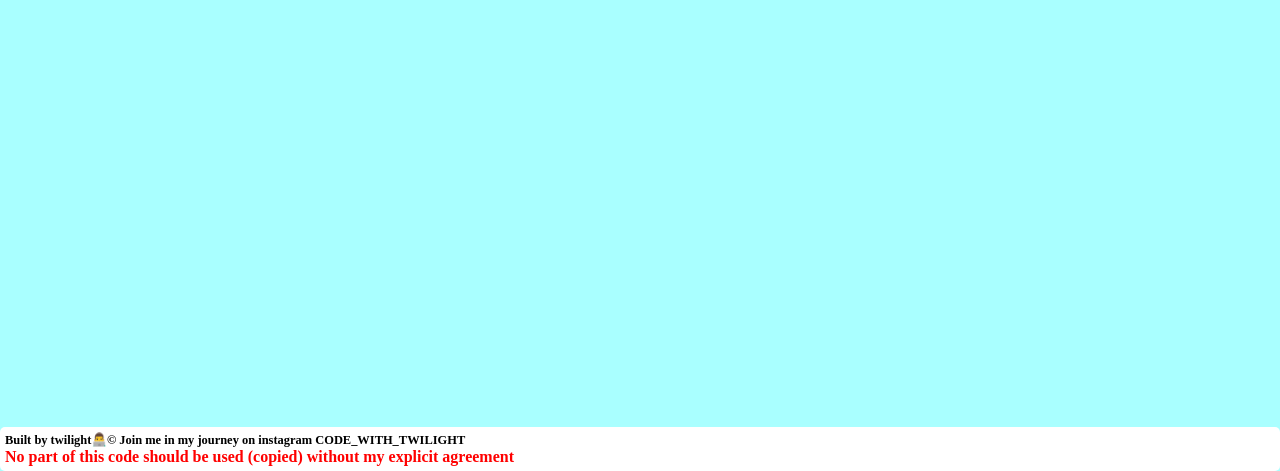
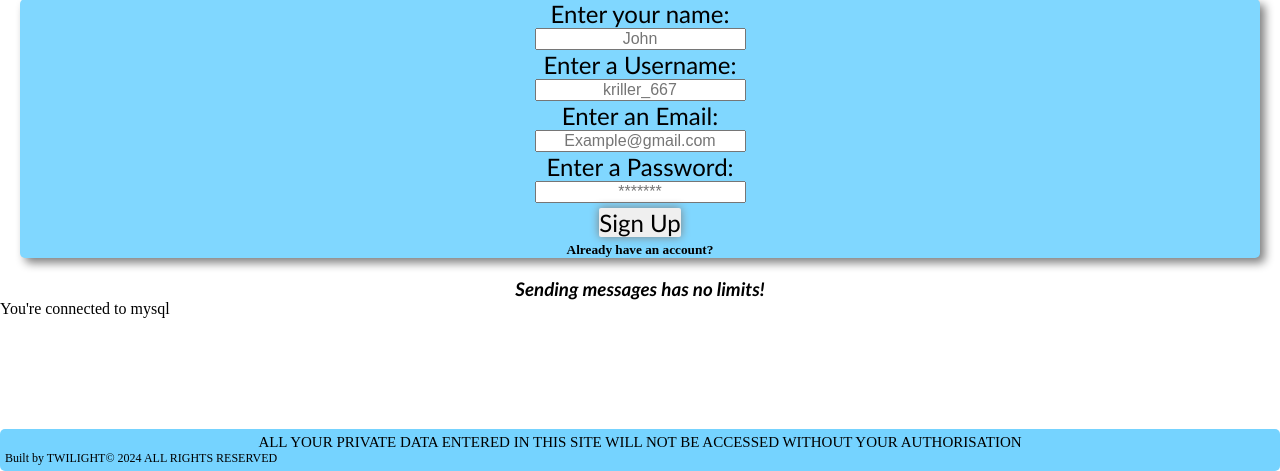
Before and after one commit to Drewlad/Project, a PHP site: page / in a window 1280 px wide. Shown: the part 329-800 px from the top of the page. Run offline with PHP 8.4, Linux system fonts and the light colour scheme.

Commit message:
Add files via upload

```diff
--- /dev/null
+++ b/Index.php
@@ -0,0 +1,89 @@
+<!DOCTYPE html>
+<html lang="en">
+<head>
+    <meta charset="UTF-8">
+    <meta name="viewport" content="width=device-width, initial-scale=1.0">
+    <link rel="stylesheet" href="style.css">
+    <link rel="icon" type="image/png" href="Chatter logo.png">
+    <title>www.Chatter.com</title>
+</head>
+<body>
+    <h1>Welcome to the chatter<img src="chatterlogo.png" id="img1" alt="chatter logo"></h1>
+    <form action="index.php" method="post">
+        <div id="div1">
+            <label for="name">Enter your name:</label>
+            <input type="text" id="name" name="name" placeholder="John" required><br>
+
+            <label for="Username">Enter a Username:</label>
+            <input type="text" id="Username" name="Username" placeholder="kriller_667" required><br>
+
+            <label for="email">Enter an Email:</label>
+            <input type="email" id="email" name="email" placeholder="Example@gmail.com" required><br>
+
+            <label for="Password">Enter a Password:</label>
+            <input type="Password" id="Password" name="Password" placeholder="*******" required><br>
+            <button id="Submit" name="SignUp">Sign Up</button>
+            <p><h5><a href="chattersign In.php">Already have an account?</a></h5></p>
+        </div>
+    </form>
+    <p><h3 id="h31">Sending messages has no limits!</h3></p>
+    <footer>
+        <p>ALL YOUR PRIVATE DATA ENTERED IN THIS SITE WILL NOT BE ACCESSED WITHOUT YOUR AUTHORISATION</p>
+        <a href="https://twilight-portfolio.netlify.app/">
+            <p id="p1">Built by TWILIGHT© 2024 ALL RIGHTS RESERVED</p></a>
+    </footer>
+    <script src="script.js"></script>
+</body>
+</html>
+
+<?php
+
+//connect to database
+  $db_server = "localhost";
+  $db_user = "root";
+  $db_password = "";
+  $db_name = "registration_data";
+
+  $conn = mysqli_connect($db_server, $db_user, $db_password, $db_name);
+try {
+      if ($conn) {
+    echo "You're connected to mysql" ."<br>";
+  }
+}
+catch (mysqli_sql_exception) {
+    echo "Error occured while connecting!";
+}
+//inserting data in database table when singup
+    if ($_SERVER["REQUEST_METHOD"] == "POST") {
+
+        if (isset($_POST["SignUp"])) {
+           $name = $_POST["name"];
+            $username = $_POST["Username"];
+            $email = $_POST["email"];
+            $password = $_POST["Password"];
+            $hash=password_hash($password,PASSWORD_DEFAULT);
+
+            $sql ="INSERT INTO user_infos (name,username,Email,Password)
+                   VALUES('$name','$username','$email','$hash')";
+
+                header("locatin:home.php");
+
+
+            try {
+                    if (mysqli_query($conn, $sql)) {
+                    echo "Data has been inserted successfully into the database table!";
+
+            }
+         }
+            catch (mysqli_sql_exception) {
+                echo "coud not insert data in database table!" . $sql . "<br>" . mysqli_error($conn);
+            }
+
+
+}
+    }
+// Close MySQL connection
+mysqli_close($conn);
+
+
+?>
--- a/style.css
+++ b/style.css
@@ -1,86 +1,207 @@
 *{
     box-sizing: border-box;
-    margin: 0;
-    padding: 0;
+    margin: 0px;
+    padding: 0px;
 }
 a{
     text-decoration: none;
     color: black;
 }
-body{
-    background-color:hsla(180, 100%, 50%, 0.336)
+h1{
+    text-align: center;
+    font-family: fantasy;
 }
-.container{
+#img1{
+    background: none;
+    font-size:smaller;
+    border-radius: 100%;
+}
+#div1{
+    position: relative;
+    text-align: center;
+    background-color: hsl(199, 100%, 75%);
+    border: none;
     border-radius: 5px;
-    border: 1px solid black;
+    margin-top: 20px;
+    margin: 20px;
+    align-content: center;
+    box-shadow: 5px 5px 10px gray;
+}
+#div1 label{
+    font-size: 1.5em;
+    font-family: 'Gill Sans', 'Gill Sans MT', Calibri, 'Trebuchet MS', sans-serif;
+    display:flex;
+    flex-direction: column;
+}
+#div1 input{
+    align-items: center;
     text-align: center;
-    margin: 0;
-    padding: 10px 10px;
-    background-color: white;
-    width: 100%;
-    height: 25%;
+    font-size: 1em;
+    display:inline-block;
 }
-#clear{
-    margin-top:5px;
-    float: right;
-    background-color: hsl(0, 0%, 50%);
-    width: 34px;
-    height: 34px;
-    border-radius: 50%;
+#div1 button{
+    align-items: center;
+    border: none;
+    box-shadow: 0px 0px 10px gray;
+    border-radius: 2px;
+    font-size: 1.5em;
+    font-family: 'Gill Sans', 'Gill Sans MT', Calibri, 'Trebuchet MS', sans-serif;
+    margin-top: 5px;
+    margin-bottom: 5px;
 }
-#clear:hover{
-    background-color: hsl(0, 100%, 50%);
+#div1 button:hover{
+    background-color: hwb(0 50% 50%);
 }
-.delete{
-    animation-name: turn;
-    animation-duration: 1.5s;
+#div1 button:active{
+    background-color: hwb(0 50% 80%);
 }
-@keyframes turn{
-    100%{transform: rotate(360deg);}
- }
-.container input{
-    margin: 10px;
-    padding: 5px 10px;
+/*Register form footer */
+#h31{
+    text-align: center;
     font-style: italic;
-    font-weight: bolder;
+    font-family: 'Trebuchet MS', 'Lucida Sans Unicode', 'Lucida Grande', 'Lucida Sans', Arial, sans-serif;
 }
-.container button{
-    border-radius: 5px;
-    margin-left: 5px;
-    border: none;
-    padding: 5px 5px;
-    background-color: hsl(120, 94%, 66%);
-    font-size: 20px;
-    cursor: pointer;
-}
-.tasks{
-    display: flex;
-    justify-content: space-evenly;
-    align-content: center;
-    align-items: center;
-    background-color:hsl(0, 0%, 100%);
+#h32{
+    text-align: center;
+    margin-top: 10px;
     font-style: italic;
-    font-weight: bolder;
-    border-radius: 5px;
-    font-size: 20px;
-    margin-top: 10px;
-    width: 100%;
-    padding: 10px 10px;
-    box-shadow: 0px 5px 10px;
-}
-.tasks~img{
-    margin-left: 5px;
-}
-img{
-    cursor: pointer;
 }
 footer{
-    background-color: white;
+    background-color: hsl(199, 100%, 73%);
     padding: 5px;
     width: 100%;
     bottom: 0;
-    position:fixed;
+    position:absolute;
     border-radius: 5px;
-    text-align: left;
+    text-align: center;
     font-size: 15px;
 }
+footer #p1{
+    text-align: left;
+    font-size: 12px;
+}
+/*Design of the main home page */
+.sidebar{
+    width: 10%;
+    float: left;
+    display: flex;
+    justify-content: space-evenly;
+    flex-direction: column;
+    align-items: center;
+    text-align: center;
+    background: linear-gradient(0deg,hsl(180, 100%, 50%),hsl(0, 0%, 10%));
+    height: 100vh;
+    width: 100px;
+    border: none;
+    border-radius: 5px;
+}
+.sidebar div{
+    padding: 5px;
+    font-weight: bold;
+    display: flex;
+    flex-direction: row;
+    justify-content: space-between;
+}
+.sidebar div:hover{
+    background: linear-gradient(20deg,hsl(180, 100%, 50%),hsl(0, 0%, 10%));
+}
+#navdiv{
+    display: flex;
+    flex-direction: row-reverse;
+
+}
+#navdiv input:active{
+    color: black;
+}
+/*Design the chats and display of chats*/
+.Chats{
+    border: none;
+    border-radius: 15px;
+    display: flex;
+    background: linear-gradient(20deg,hsla(180, 100%, 50%, 0.336),hsla(0, 0%, 10%, 0.336));
+}
+.Chats h1{
+    text-align: left;
+    margin-left: 5px;
+}
+.Chats #navchat{
+    border: none;
+    border-radius: 10px;
+    margin-left: 5px;
+}
+.Chats input{
+    text-align: right;
+    margin: 5px;
+}
+#profile{
+    clear: both;
+}
+#chat_contact{
+    background-color: white;
+    height:100vh;
+    overflow-y: auto;
+}
+#chat_contact::-webkit-scrollbar{
+    width: 0px;
+}
+#chat_contact p{
+    display: flex;
+    flex-direction: row;
+}
+#chat_contact img{
+    float: right;
+}
+.chat_contact{
+    border: 2px solid black;
+    border-radius: 5px;
+    height: 95px;
+    overflow: hidden;
+    margin-top: 4px;
+    background-color:hsl(0, 0%, 96%);
+    margin: 4px;
+}
+.chat_contact p{
+    margin: 5px;
+    float: left;
+    width:95%;
+}
+.chat_contact img{
+    justify-items: center;
+    max-width: 24px;
+    max-height: 24px;
+    float: right;
+    width: 5%;
+}
+.chat_contact img:hover{
+    background-color: hsl(0, 0%, 70%);
+}
+@media screen and (max-width: 600px) {
+    .sidebar {
+        display: flex;
+        justify-content: space-evenly;
+        flex-direction: row;
+        background-color: whitesmoke;
+        border-radius: 0px;
+        position: sticky;
+        width:100%;
+        height: fit-content;
+    }
+    .sidebar h4{
+        display: none;
+        justify-content: space-evenly;
+    }
+    .Chats{
+        clear: both;
+        display: block;
+    }
+    .chat_contact p{
+        float: left;
+        margin: 5px;
+        width:90%;
+    }
+    .chat_contact img{
+        max-width: 24px;
+        max-height: 24px;
+        width: 10%;
+    }
+}
```
Also changed, not shown: chattersign In.php (added, +101 -0 lines), home.php (added, +21 -0 lines).
